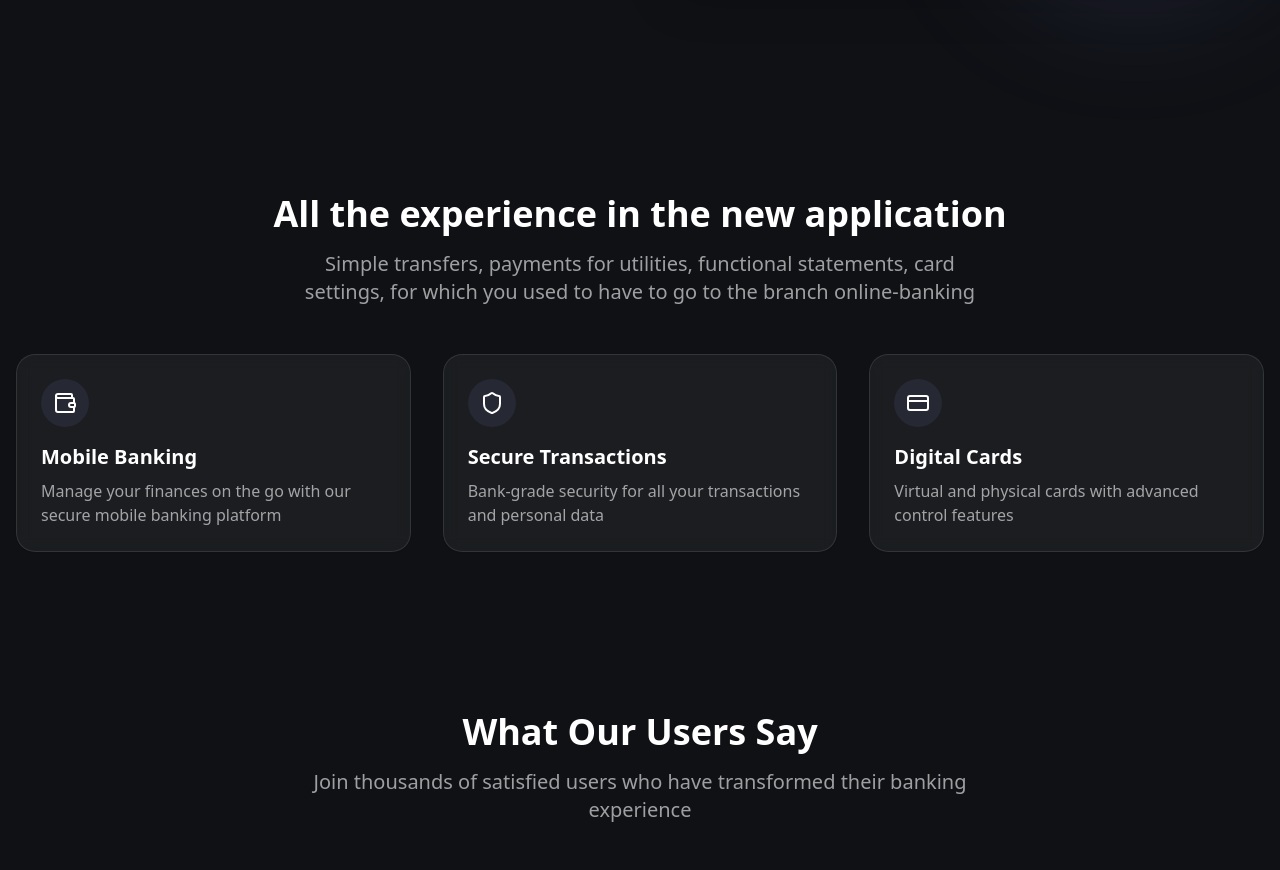
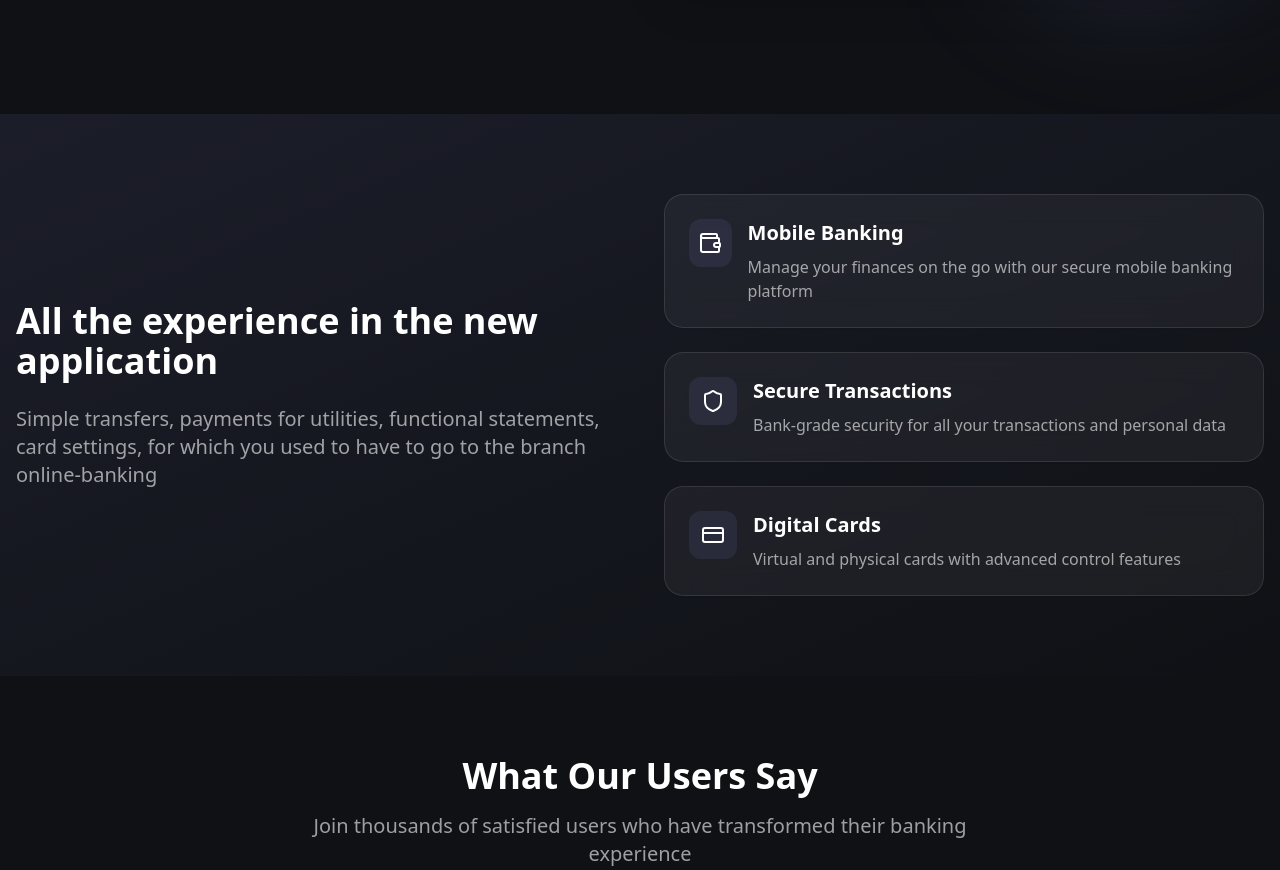
Before and after one commit to hanzo-apps/hanzo.sh, a React (Vite) app: page / in a window 1280 px wide. Shown: the part 686-1556 px from the top of the page. Built offline with nearby package versions, Linux system fonts and the light colour scheme.

Commit message:
Update design of third section
Revise the layout and styles of the third section to differentiate it from the second section for improved visual distinction.

```diff
--- a/src/components/Features.tsx
+++ b/src/components/Features.tsx
@@ -21,24 +21,34 @@ const Features = () => {
   ];
 
   return (
-    <div className="py-20 px-4 bg-background">
-      <div className="max-w-7xl mx-auto">
-        <h2 className="text-4xl font-bold text-white text-center mb-4">
+    <div className="py-20 px-4 bg-background relative overflow-hidden">
+      <div className="absolute inset-0 bg-gradient-to-br from-accent/10 to-transparent"></div>
+      <div className="max-w-7xl mx-auto relative z-10">
+        <div className="grid md:grid-cols-2 gap-12 items-center">
+          <div className="space-y-6">
+            <h2 className="text-4xl font-bold text-white">
               All the experience in the new application
             </h2>
-        <p className="text-xl text-white/60 text-center mb-12 max-w-2xl mx-auto">
+            <p className="text-xl text-white/60">
               Simple transfers, payments for utilities, functional statements, card settings, for which you used to have to go to the branch online-banking
             </p>
-        <div className="grid grid-cols-1 md:grid-cols-3 gap-8">
+          </div>
+          <div className="grid gap-6">
             {features.map((feature, index) => (
-            <Card key={index} className="p-6 hover-lift bg-white/5 backdrop-blur border-white/10">
-              <div className="w-12 h-12 rounded-full bg-accent/10 flex items-center justify-center mb-4">
+              <Card
+                key={index}
+                className="p-6 hover-lift glass-effect flex items-start gap-4 group transition-all duration-300"
+              >
+                <div className="w-12 h-12 rounded-xl bg-accent/10 flex items-center justify-center group-hover:bg-accent/20 transition-colors">
                   {feature.icon}
                 </div>
+                <div>
                   <h3 className="text-xl font-semibold mb-2 text-white">{feature.title}</h3>
                   <p className="text-white/60">{feature.description}</p>
+                </div>
               </Card>
             ))}
+          </div>
         </div>
       </div>
     </div>
```
Lines whose indentation alone changed are shown as unchanged.
